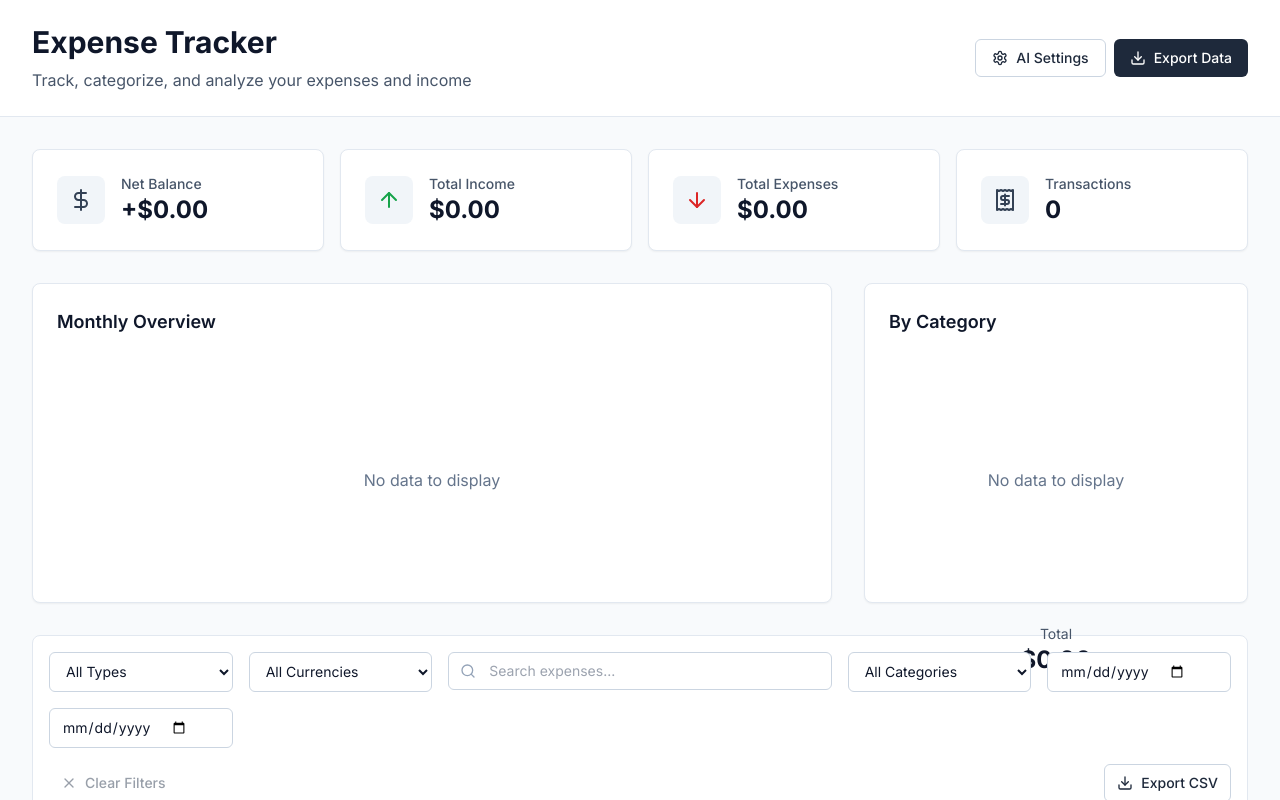
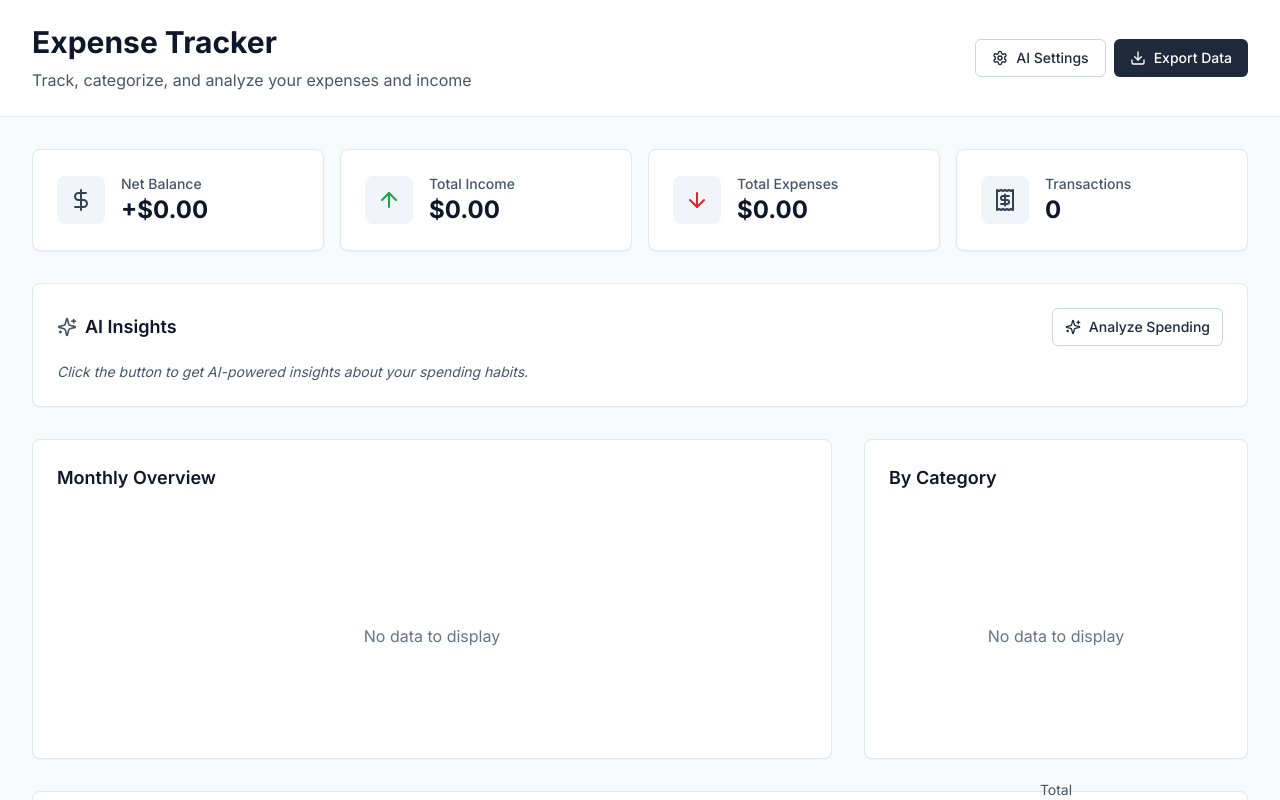
Before and after one commit to asevast/expense-tracker-ai, a Next.js app: page / in a window 1280 px wide. Shown: the top 800 px of the page. Built offline with nearby package versions, Linux system fonts and the light colour scheme.

Commit message:
feat: add AI insights dashboard panel

```diff
--- /dev/null
+++ b/app/components/Dashboard/AIInsights.tsx
@@ -0,0 +1,110 @@
+"use client";
+
+import { useState } from "react";
+import { useExpenses } from "@/app/context/ExpenseContext";
+import { useAIConfig } from "@/app/context/AIContext";
+import { callAI } from "@/app/lib/ai-client";
+import { Card } from "@/app/components/ui/Card";
+import { Button } from "@/app/components/ui/Button";
+import { Sparkles, Loader2, AlertCircle } from "lucide-react";
+import { formatCurrency } from "@/app/lib/utils";
+
+export function AIInsights() {
+  const { getDashboardStats } = useExpenses();
+  const { config } = useAIConfig();
+  const [insights, setInsights] = useState<string | null>(null);
+  const [isLoading, setIsLoading] = useState(false);
+  const [error, setError] = useState<string | null>(null);
+
+  const stats = getDashboardStats();
+
+  const getSummaryString = () => {
+    const topCategories = Object.entries(stats.categoryTotals)
+      .filter(([_, total]) => total > 0)
+      .sort(([_, a], [__, b]) => b - a)
+      .slice(0, 3)
+      .map(([cat, total]) => `${cat}: ${formatCurrency(total)}`)
+      .join(", ");
+
+    return `Total Income: ${formatCurrency(stats.totalIncome)}, Total Expenses: ${formatCurrency(stats.totalExpenses)}, Net Balance: ${formatCurrency(stats.netBalance)}. Top categories by spending: ${topCategories || "None"}.`;
+  };
+
+  const handleAnalyze = async () => {
+    if (!config.enabled || !config.apiKey) {
+      setError("AI is not configured. Please check your settings.");
+      return;
+    }
+
+    setIsLoading(true);
+    setError(null);
+    try {
+      const summary = getSummaryString();
+      const response = await callAI(config, [
+        {
+          role: "system",
+          content: "You are a professional financial advisor. Analyze the user's spending data and provide 2-3 concise, actionable insights or alerts. Use a professional but friendly tone. Use markdown for formatting. Use emojis sparingly. If there is no data, say so.",
+        },
+        {
+          role: "user",
+          content: `Data: ${summary}`,
+        },
+      ]);
+      setInsights(response.content);
+    } catch (err: any) {
+      setError(err.message || "Failed to generate insights");
+    } finally {
+      setIsLoading(false);
+    }
+  };
+
+  return (
+    <Card className="relative overflow-hidden">
+      <div className="flex items-center justify-between mb-4">
+        <div className="flex items-center gap-2">
+          <Sparkles className="h-5 w-5 text-primary-600" />
+          <h3 className="text-lg font-semibold text-primary-900">AI Insights</h3>
+        </div>
+        <Button
+          onClick={handleAnalyze}
+          disabled={isLoading}
+          size="sm"
+          variant="secondary"
+          className="gap-2"
+        >
+          {isLoading ? (
+            <Loader2 className="h-4 w-4 animate-spin" />
+          ) : (
+            <Sparkles className="h-4 w-4" />
+          )}
+          Analyze Spending
+        </Button>
+      </div>
+
+      {error && (
+        <div className="flex items-center gap-2 p-3 mb-4 text-sm text-red-700 bg-red-50 rounded-md border border-red-200">
+          <AlertCircle className="h-4 w-4" />
+          <p>{error}</p>
+        </div>
+      )}
+
+      {insights ? (
+        <div className="prose prose-sm max-w-none text-primary-700">
+          <div dangerouslySetInnerHTML={{ __html: insights.replace(/\n/g, '<br />') }} />
+        </div>
+      ) : (
+        !isLoading && (
+          <p className="text-sm text-primary-600 italic">
+            Click the button to get AI-powered insights about your spending habits.
+          </p>
+        )
+      )}
+
+      {isLoading && (
+        <div className="flex flex-col items-center justify-center py-8 text-primary-500">
+          <Loader2 className="h-8 w-8 animate-spin mb-2" />
+          <p className="text-sm">Analyzing your data...</p>
+        </div>
+      )}
+    </Card>
+  );
+}
--- a/app/page.tsx
+++ b/app/page.tsx
@@ -22,6 +22,7 @@ import {
 import { formatCurrency, formatSignedCurrency } from "@/app/lib/utils";
 import { ExportModal } from "@/app/components/Exports/ExportModal";
 import { AISettingsModal } from "@/app/components/Settings/AISettingsModal";
+import { AIInsights } from "@/app/components/Dashboard/AIInsights";
 
 export default function HomePage() {
   const { getDashboardStats, getFilteredExpenses } = useExpenses();
@@ -91,6 +92,8 @@ export default function HomePage() {
             />
           </div>
 
+          <AIInsights />
+
           <div className="grid grid-cols-1 gap-8 lg:grid-cols-3">
             <div className="lg:col-span-2">
               <SpendingChart />
```
Also changed, not shown: 1 other file (tests, documents, lock files or other folders).
